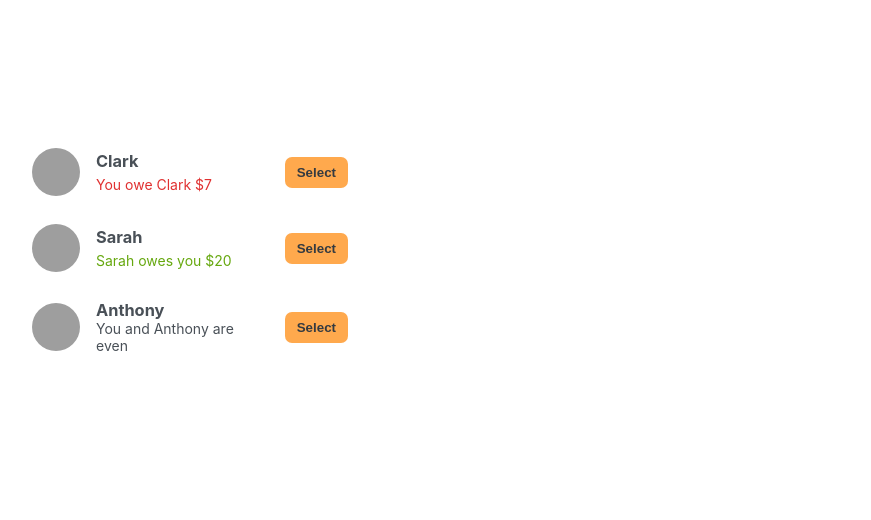
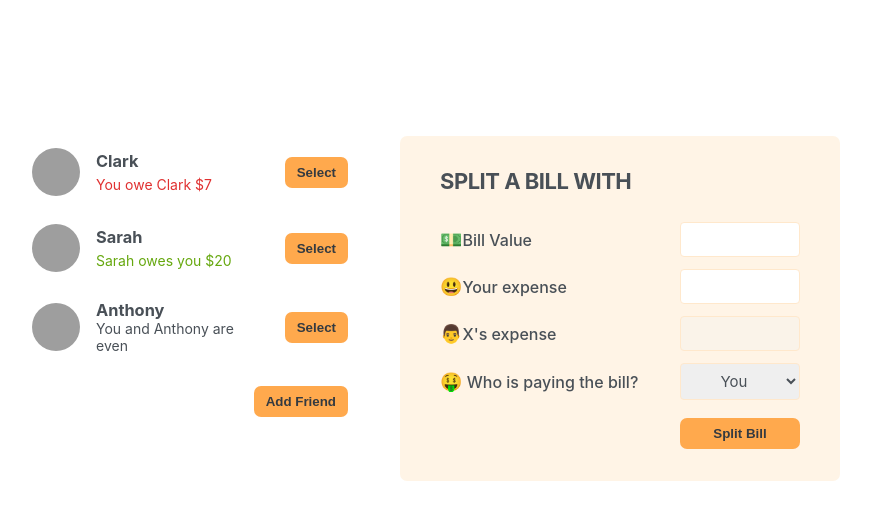
Before and after one commit to PramodYadav2711/06-eat-n-split, a React (Create React App) app: page / in a window 1280 px wide. Shown: the top 520 px of the page, without its empty margins (210-1081 px from the left). Built offline with nearby package versions, Linux system fonts and the light colour scheme; grey boxes are pictures that could not be loaded.

Commit message:
added state and toggle for Friend add form

```diff
--- a/src/App.js
+++ b/src/App.js
@@ -1,3 +1,5 @@
+import { useState } from "react";
+
 const initialFriends = [
   {
     id: 118836,
@@ -19,15 +21,37 @@ const initialFriends = [
   },
 ];
 
+function Button({ children, onClick }) {
+  return (
+    <button className="button" onClick={onClick}>
+      {children}
+    </button>
+  );
+}
+
 export default function App() {
+  const [showAddFriend, setShowAddFriend] = useState(false);
+
+  function handleShowAddFriend() {
+    setShowAddFriend((show) => !show);
+  }
+
   return (
     <div className="app">
       <div className="sidebar">
         <FriendsList />
+        {showAddFriend && <FormAddFriend />}
+        <Button onClick={handleShowAddFriend}>
+          {showAddFriend ? "Close" : "Add Friend"}
+        </Button>
+      </div>
+      <div>
+        <FormSplitBill />
       </div>
     </div>
   );
 }
+
 function FriendsList() {
   const friends = initialFriends;
   return (
@@ -59,7 +83,46 @@ function Friend({ friend }) {
 
       {friend.balance === 0 && <p>You and {friend.name} are even</p>}
 
-      <button className="button">Select</button>
+      <Button>Select</Button>
     </li>
   );
 }
+
+function FormAddFriend() {
+  return (
+    <form className="form-add-friend">
+      <label>👨Friend name</label>
+      <input type="text" />
+
+      <label>📸Image Url</label>
+      <input type="text" />
+
+      <Button>Add</Button>
+    </form>
+  );
+}
+
+function FormSplitBill() {
+  return (
+    <form className="form-split-bill">
+      <h2>Split a bill with </h2>
+
+      <label>💵Bill Value</label>
+      <input type="text" />
+
+      <label>😃Your expense</label>
+      <input type="text" />
+
+      <label>👨X's expense</label>
+      <input type="text" disabled />
+
+      <label>🤑 Who is paying the bill?</label>
+      <select>
+        <option value="user">You</option>
+        <option value="friend">X</option>
+      </select>
+
+      <Button>Split Bill</Button>
+    </form>
+  );
+}
--- a/src/index.css
+++ b/src/index.css
@@ -133,7 +133,7 @@ label {
 
 label::first-letter {
   display: inline-block;
-  margin-right: 4px;
+  margin-right: 0px;
   font-size: 1.8rem;
 }
 
```
